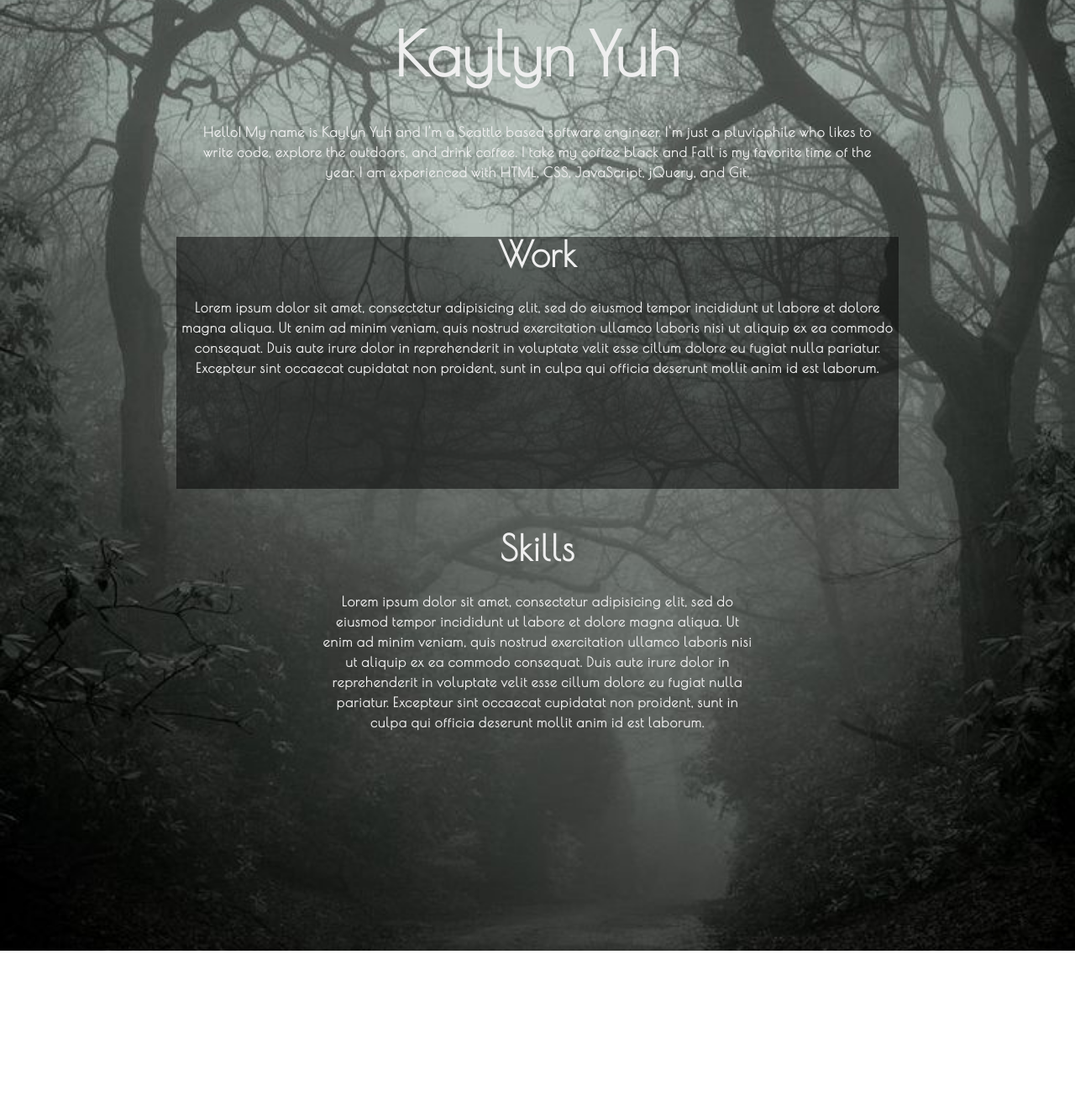
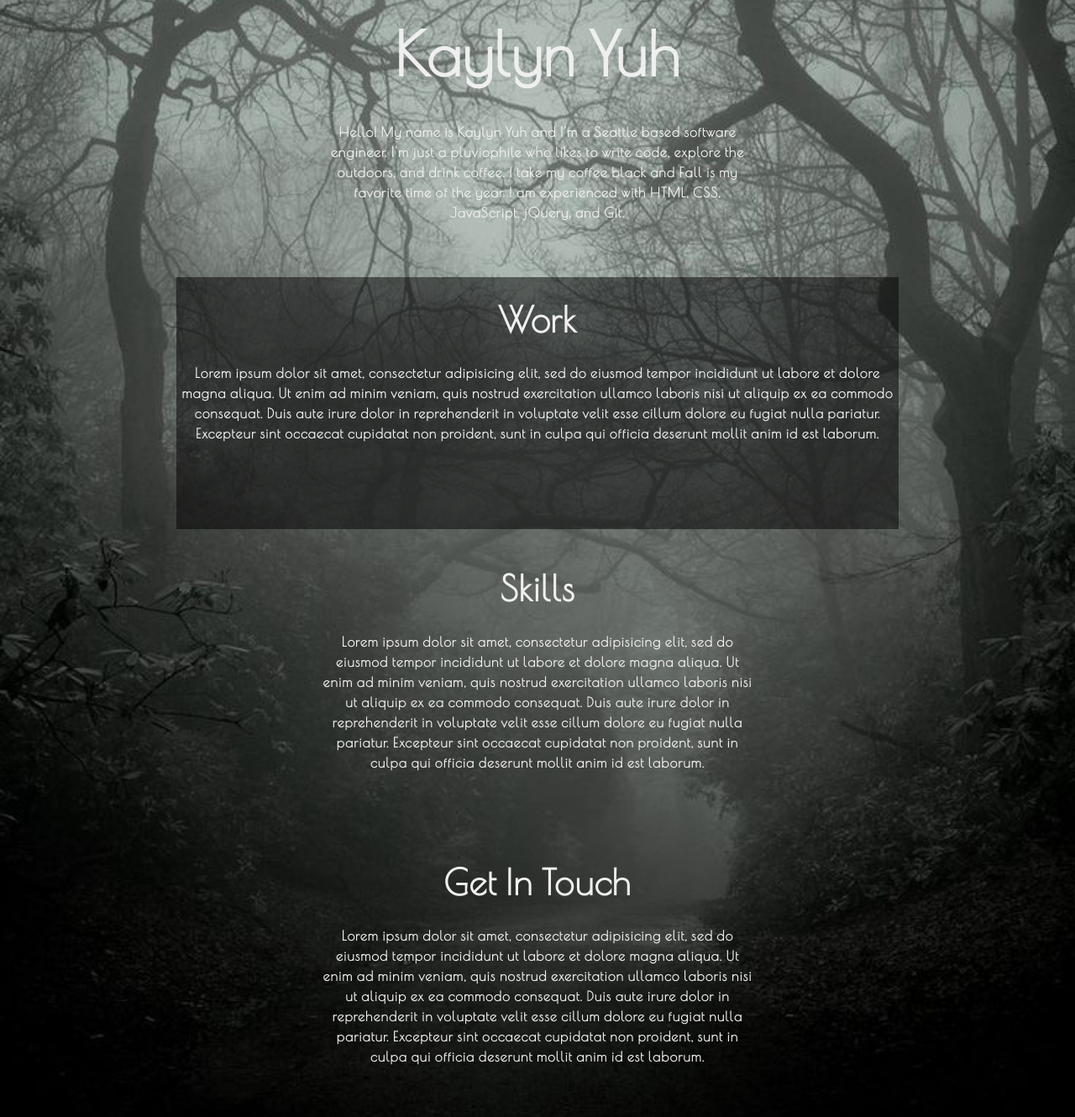
Before and after one commit to kaylynyuh/portfolio, a plain HTML site: page index.html in a window 1280 px wide. Shown: the part 387-1717 px from the top of the page at 84% size. Before the commit the page ends 1519 px from the top, so only its background shows below. Drawn offline with nearby package versions, Linux system fonts and the light colour scheme; files whose address does not match are found by name.

Commit message:
contact section added, updated media queries

```diff
--- a/css/base.css
+++ b/css/base.css
@@ -41,7 +41,6 @@ nav a {
   }
 
   main {
-    /*width: 520px;*/
     margin: 0 auto;
   }
 
@@ -66,13 +65,16 @@ nav a {
     padding: 25px;
   }
 
+  .about-content {
+    width: 520px;
+    margin: 0 auto;
+  }
+
   .work {
     display: block;
     width: 100%;
     margin: 0 auto;
     background: rgba(0, 0, 0, 0.5);
-    /*position: absolute;
-    left: 0px;*/
   }
 
   .work-content {
@@ -85,6 +87,7 @@ nav a {
   .work-content h1 {
     margin-top: 50px;
     margin-bottom: 30px;
+    padding-top: 30px;
     font-size: 42px;
   }
 
@@ -99,7 +102,7 @@ nav a {
   }
 
   .skills-content {
-    height: 500px;
+    height: 300px;
     display: block;
     width: 520px;
     margin: 0 auto;
@@ -114,6 +117,31 @@ nav a {
   .skills-content p {
     line-height: 1.5em;
   }
+
+  .contact {
+    display: block;
+    width: 100%;
+    margin: 0 auto;
+  }
+
+  .contact-content {
+    height: 300px;
+    display: block;
+    width: 520px;
+    margin: 0 auto;
+  }
+
+  .contact-content h1 {
+    margin-top: 50px;
+    margin-bottom: 30px;
+    font-size: 42px;
+  }
+
+  .contact-content p {
+    line-height: 1.5em;
+  }
+
+
 }
 
 @media screen and (min-width: 1200px) {
--- a/js/sections.js
+++ b/js/sections.js
@@ -18,5 +18,10 @@ var sections = [
     name: 'skills',
     title: 'Skills',
     body: 'Lorem ipsum dolor sit amet, consectetur adipisicing elit, sed do eiusmod tempor incididunt ut labore et dolore magna aliqua. Ut enim ad minim veniam, quis nostrud exercitation ullamco laboris nisi ut aliquip ex ea commodo consequat. Duis aute irure dolor in reprehenderit in voluptate velit esse cillum dolore eu fugiat nulla pariatur. Excepteur sint occaecat cupidatat non proident, sunt in culpa qui officia deserunt mollit anim id est laborum.'
+  },
+  {
+    name: 'contact',
+    title: 'Get In Touch',
+    body: 'Lorem ipsum dolor sit amet, consectetur adipisicing elit, sed do eiusmod tempor incididunt ut labore et dolore magna aliqua. Ut enim ad minim veniam, quis nostrud exercitation ullamco laboris nisi ut aliquip ex ea commodo consequat. Duis aute irure dolor in reprehenderit in voluptate velit esse cillum dolore eu fugiat nulla pariatur. Excepteur sint occaecat cupidatat non proident, sunt in culpa qui officia deserunt mollit anim id est laborum.'
   }
 ];
```
